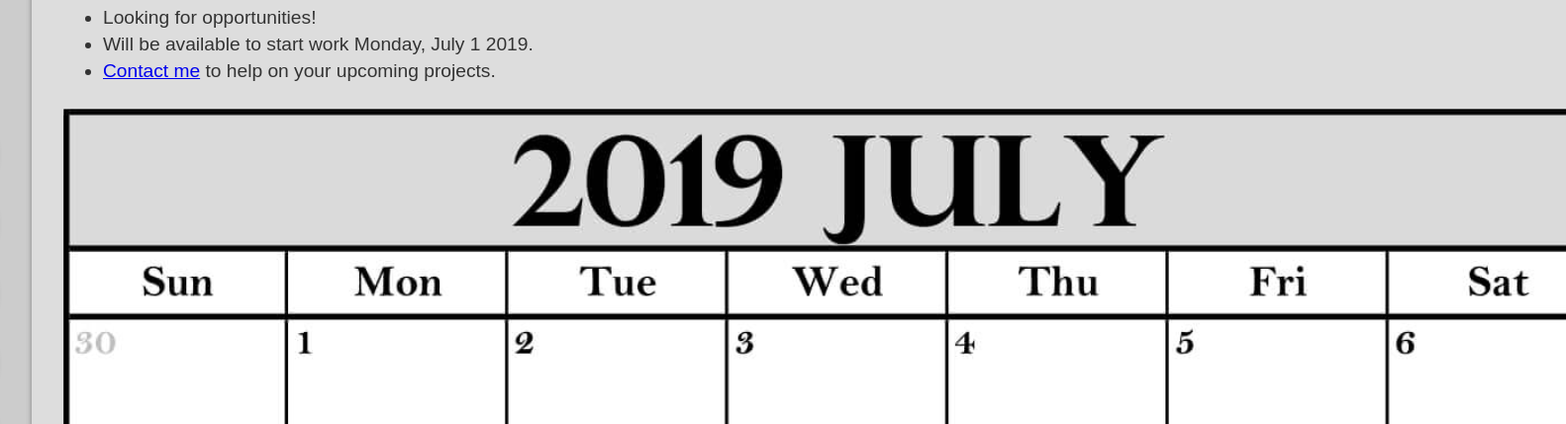
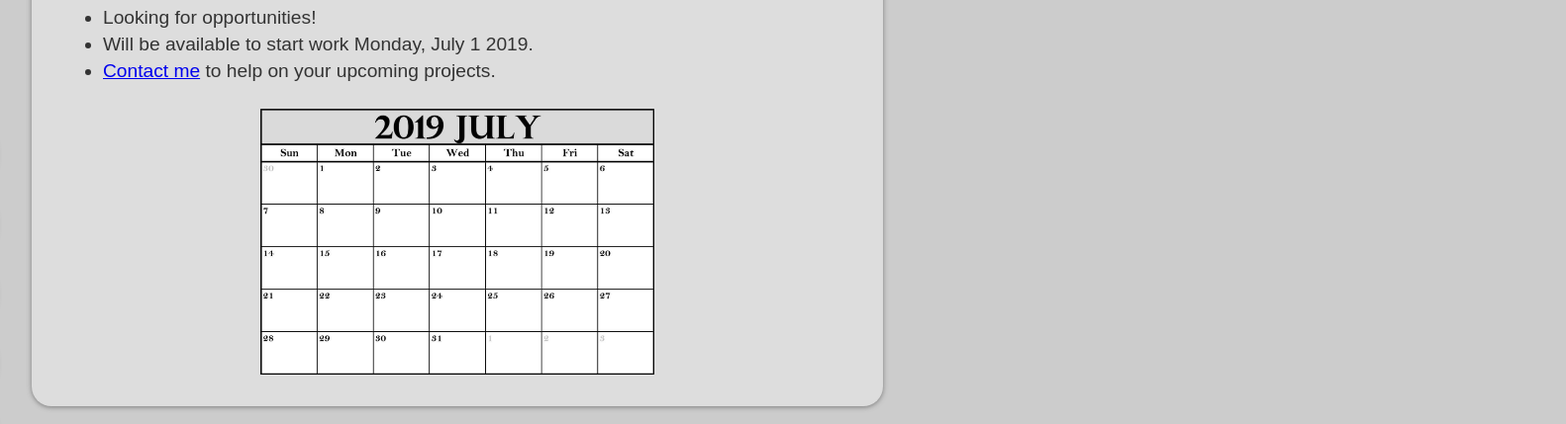
Before and after one commit to linzmeyer/site, a React app: page /#/availability in a window 1280 px wide. Shown: the part 186-615 px from the top of the page at 99% size, 1582 px wide, since content can reach past the window. Built offline with nearby package versions, Linux system fonts and the light colour scheme.

Commit message:
added calendar class

```diff
--- a/src/Views/Availability/Availability.css
+++ /dev/null
@@ -1,4 +0,0 @@
-.calendar {
-  justify-self: center;
-  max-width: 50%;
-}
--- a/src/components/App/App.css
+++ b/src/components/App/App.css
@@ -44,6 +44,11 @@
     grid-gap: 20px;
     /* screens less than 200px will respond */
     grid-template-columns: repeat(auto-fit, minmax(200px, 1fr));
+  }
+
+  .calendar {
+    justify-self: center;
+    max-width: 50%;
   }
 
   .content-container {
```
